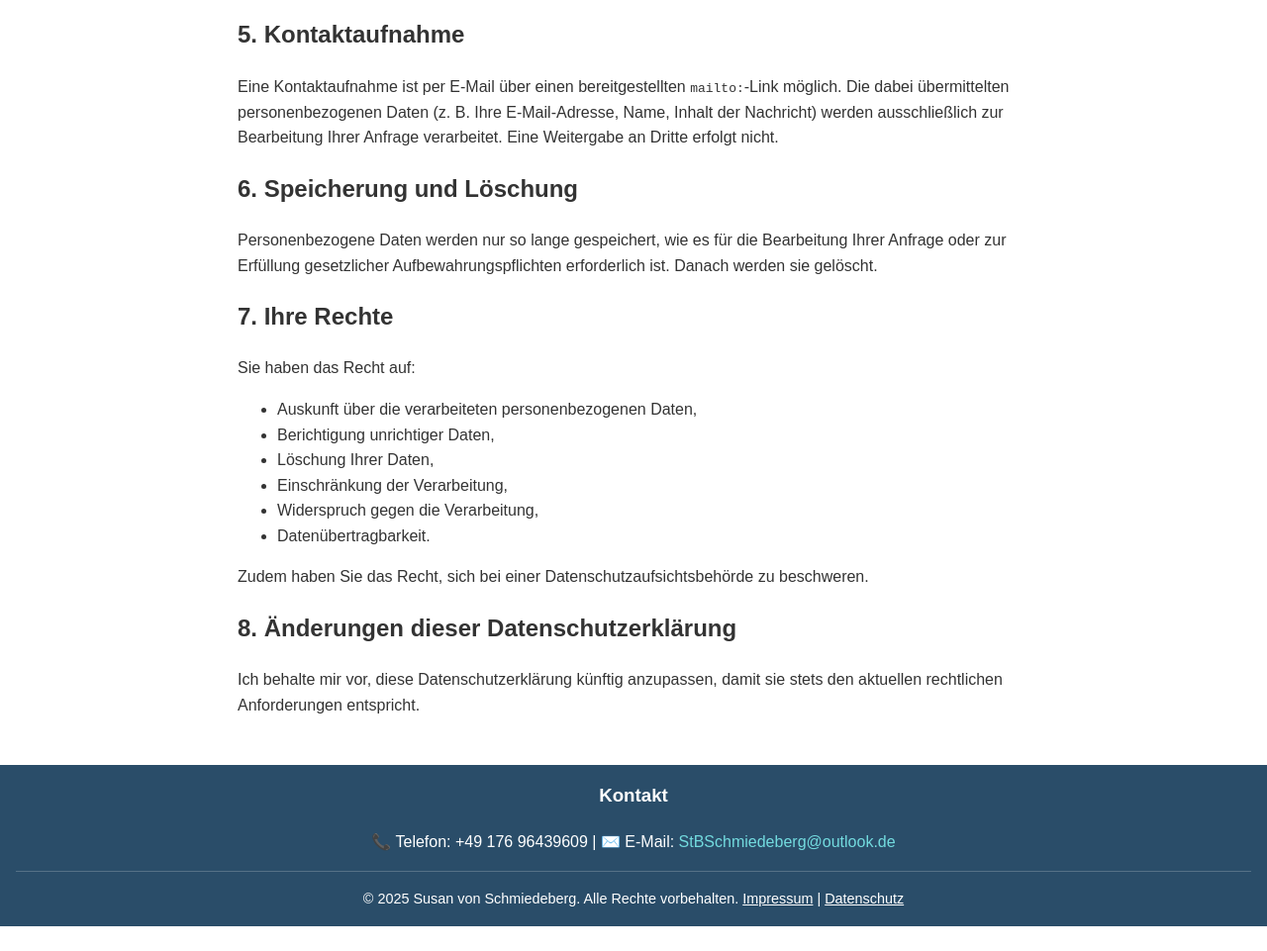
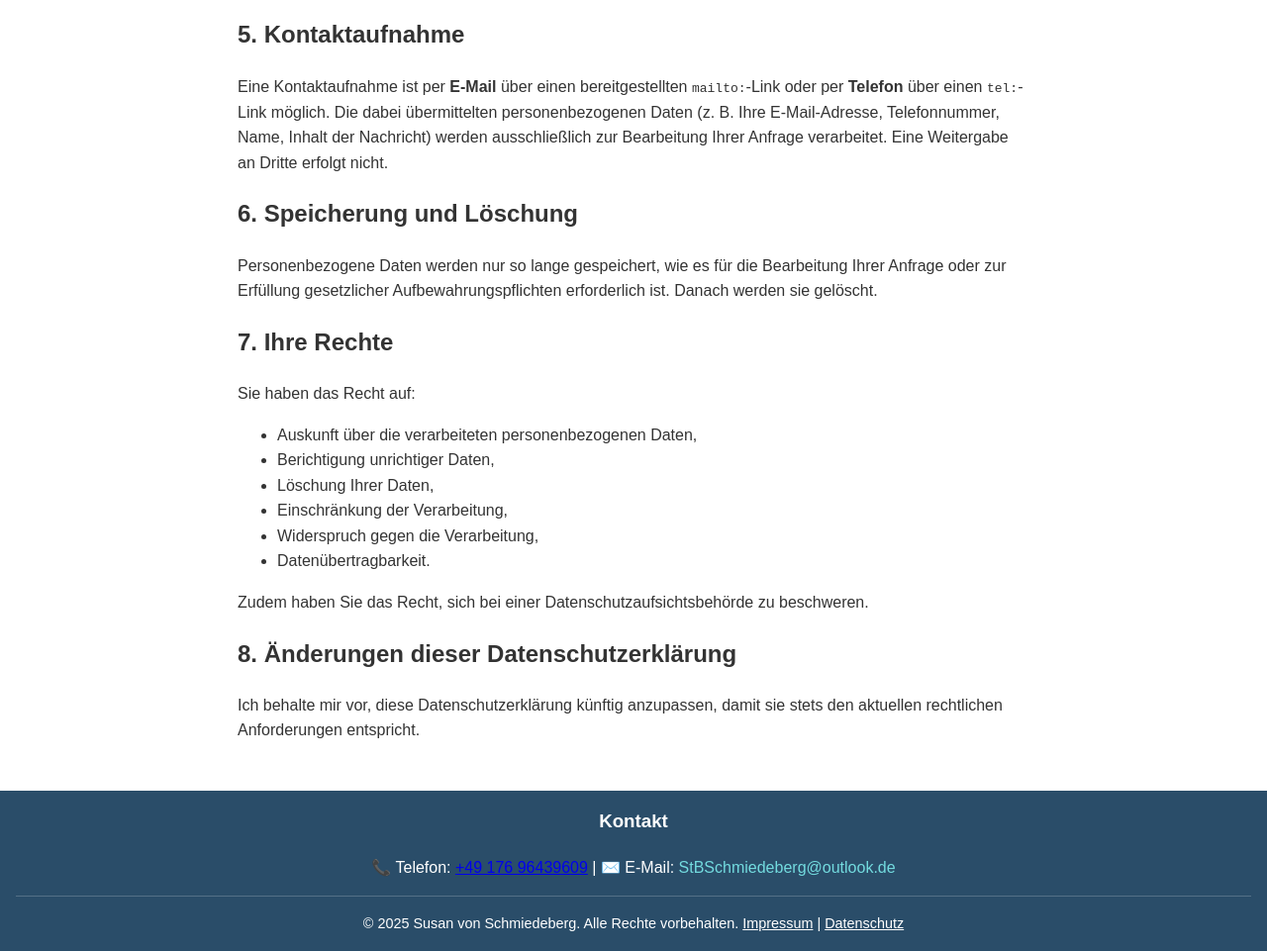
Before and after one commit to Brad44d/StB-Website, a plain HTML site: page privacy.html in a window 1280 px wide. Shown: the part 1346-2307 px from the top of the page at 99% size. Before the commit the page ends 2282 px from the top, so only its background shows below. Drawn offline with Linux system fonts and the light colour scheme.

Commit message:
added tel-link

```diff
--- a/partials/footer.html
+++ b/partials/footer.html
@@ -1,7 +1,7 @@
 <footer class="footer" style="text-align: center; padding: 1rem;">
 	<div style="margin-bottom: 1rem;">
 		<h3 style="margin-top: 0;">Kontakt</h3>
-		<p style="margin: 0.5rem 0;">📞 Telefon: +49 176 96439609 | ✉️ E-Mail: <a href="mailto:StBSchmiedeberg@outlook.de">StBSchmiedeberg@outlook.de</a></p>
+		<p style="margin: 0.5rem 0;">📞 Telefon: <a href="tel:+49 176 96439609">+49 176 96439609</a> | ✉️ E-Mail: <a href="mailto:StBSchmiedeberg@outlook.de">StBSchmiedeberg@outlook.de</a></p>
 	</div>
 	<div style="border-top: 1px solid rgba(255,255,255,0.2); padding-top: 1rem; font-size: 0.9rem;">
 		<p style="margin: 0;">&copy; 2025 Susan von Schmiedeberg. Alle Rechte vorbehalten. <a href="impressum.html" style="color: white;">Impressum</a> | <a href="privacy.html" style="color: white;">Datenschutz</a></p>
--- a/privacy.html
+++ b/privacy.html
@@ -61,9 +61,7 @@
 
 		<section>
 		<h2>5. Kontaktaufnahme</h2>
-		<p>Eine Kontaktaufnahme ist per E-Mail über einen bereitgestellten <code>mailto:</code>-Link möglich.
-		  Die dabei übermittelten personenbezogenen Daten (z. B. Ihre E-Mail-Adresse, Name, Inhalt der Nachricht)
-		  werden ausschließlich zur Bearbeitung Ihrer Anfrage verarbeitet. Eine Weitergabe an Dritte erfolgt nicht.</p>
+		<p>Eine Kontaktaufnahme ist per <strong>E-Mail</strong> über einen bereitgestellten <code>mailto:</code>-Link oder per <strong>Telefon</strong> über einen <code>tel:</code>-Link möglich. Die dabei übermittelten personenbezogenen Daten (z. B. Ihre E-Mail-Adresse, Telefonnummer, Name, Inhalt der Nachricht) werden ausschließlich zur Bearbeitung Ihrer Anfrage verarbeitet. Eine Weitergabe an Dritte erfolgt nicht.</p>
 		</section>
 
 		<section>
```
